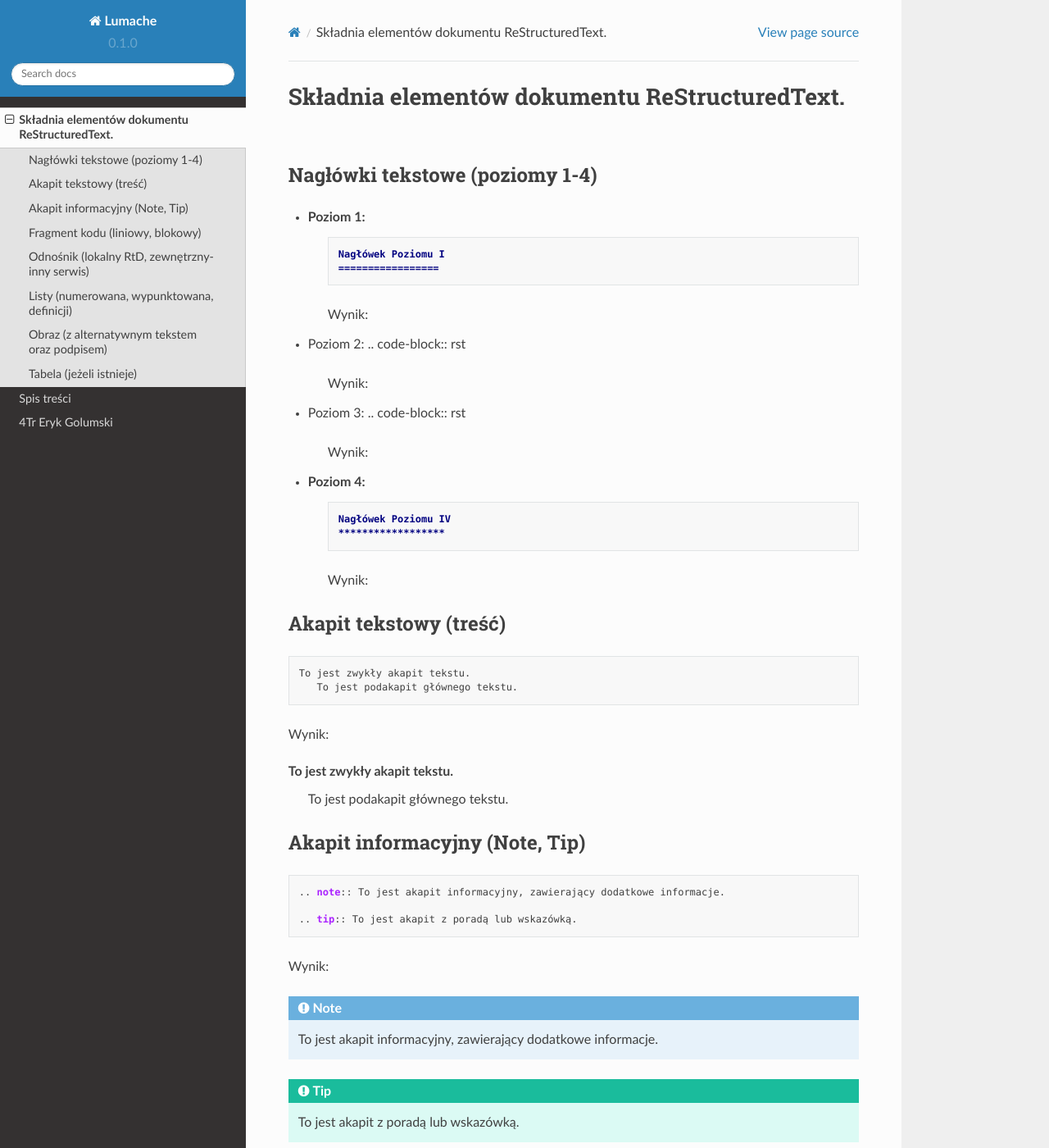
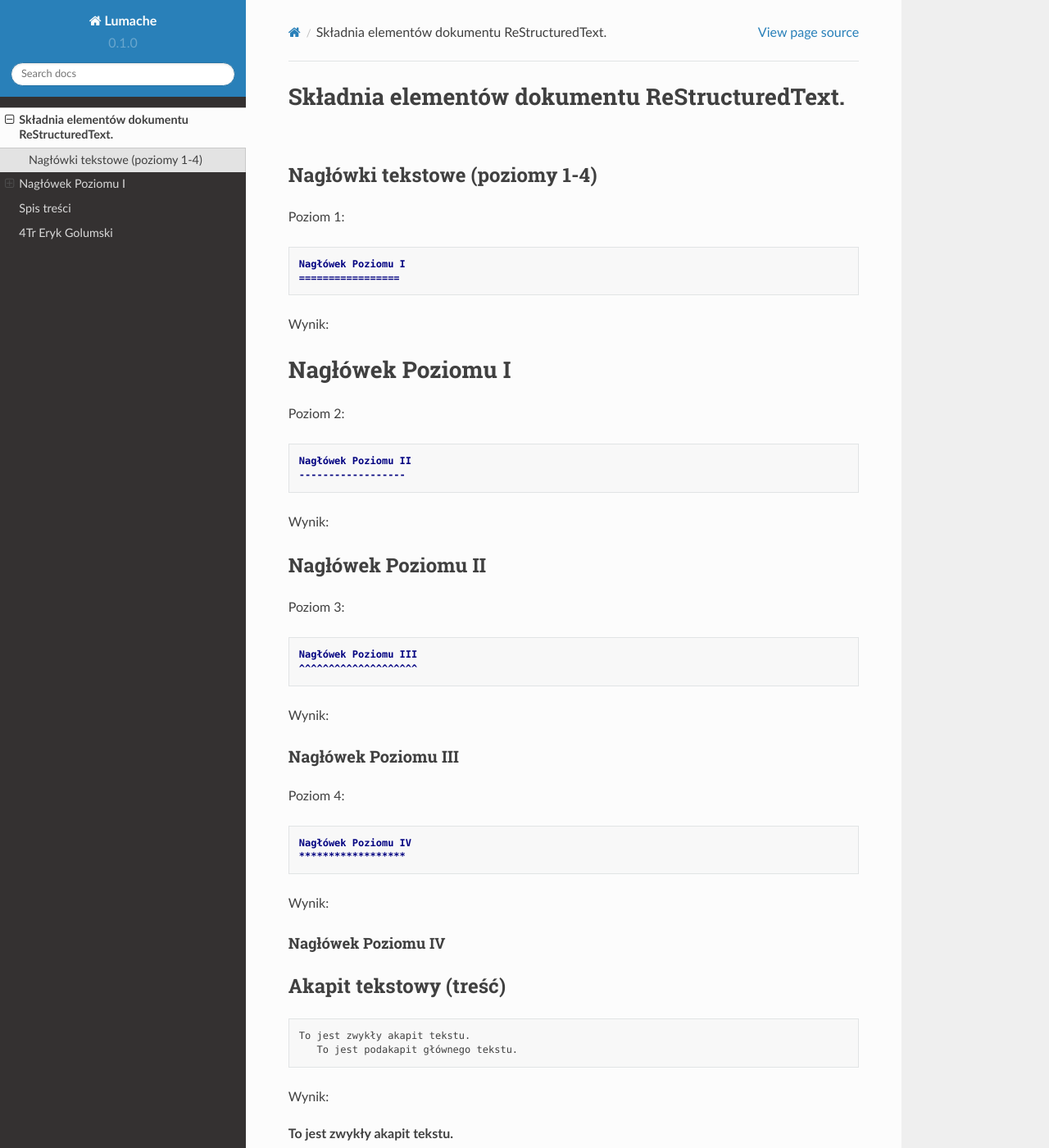
Before and after one commit to ErykGolumski2004/zse-4tr-eg-rtd, a Sphinx documentation site: the page built from docs/source/restructuredtext.rst, in a window 1280 px wide and 1400 px high. Shown: the whole window at 82% size. Built offline with Sphinx 7.4.7 and the Read the Docs theme 2.0.0, drawn with Linux system fonts in a browser that asks for light colours; some of the changed text lies outside the part shown.

Commit message:
Update restructuredtext.rst

```diff
--- a/docs/source/restructuredtext.rst
+++ b/docs/source/restructuredtext.rst
@@ -4,50 +4,53 @@ Składnia elementów dokumentu ReStructuredText.
 Nagłówki tekstowe (poziomy 1-4)
 -------------------------------
 
-- Poziom 1:
-   .. code-block:: rst
+Poziom 1:
 
-      Nagłówek Poziomu I
-      =================
-
-   Wynik:
+.. code-block:: rst
 
    Nagłówek Poziomu I
    =================
 
-- Poziom 2:
-  .. code-block:: rst
+Wynik:
 
-      Nagłówek Poziomu II
-      ------------------
+Nagłówek Poziomu I
+=================
 
-   Wynik:
+Poziom 2:
+
+.. code-block:: rst
 
    Nagłówek Poziomu II
    ------------------
 
+Wynik:
 
-- Poziom 3:
-  .. code-block:: rst
+Nagłówek Poziomu II
+------------------
 
-      Nagłówek Poziomu III
-      ^^^^^^^^^^^^^^^^^^^^
+Poziom 3:
 
-   Wynik:
+.. code-block:: rst
 
    Nagłówek Poziomu III
    ^^^^^^^^^^^^^^^^^^^^
 
-- Poziom 4:
-   .. code-block:: rst
+Wynik:
 
-      Nagłówek Poziomu IV
-      ******************
+Nagłówek Poziomu III
+^^^^^^^^^^^^^^^^^^^^
 
-   Wynik:
+Poziom 4:
+
+.. code-block:: rst
 
    Nagłówek Poziomu IV
    ******************
+
+Wynik:
+
+Nagłówek Poziomu IV
+******************
 
 Akapit tekstowy (treść)
 -----------------------
@@ -103,7 +106,7 @@ Wynik:
 
 .. code-block:: python
 
-Print("Hello, World!")
+   Print("Hello, World!")
 
 
 Odnośnik (lokalny RtD, zewnętrzny-inny serwis)
@@ -128,7 +131,6 @@ Zewnętrzny (inny serwis):
 Wynik:
 
 Przeczytaj więcej na stronie [Google](https://www.google.com).
-
 
 Listy (numerowana, wypunktowana, definicji)
 -------------------------------------------
@@ -194,8 +198,11 @@ Obraz (z alternatywnym tekstem oraz podpisem)
 
 Wynik:
 
-![Alternatywny tekst obrazka](sciezka/do/obrazka.png)
-   *Podpis pod obrazkiem*
+   .. image:: /docs/unnamed.png
+      :width: 300px
+      :align: center
+      :alt: Alternatywny tekst obrazka
+      *Podpis pod obrazkiem*
 
 Tabela (jeżeli istnieje)
 ------------------------
```
Also changed, not shown: other parts of docs/source/restructuredtext.rst (+5 -3 lines).
